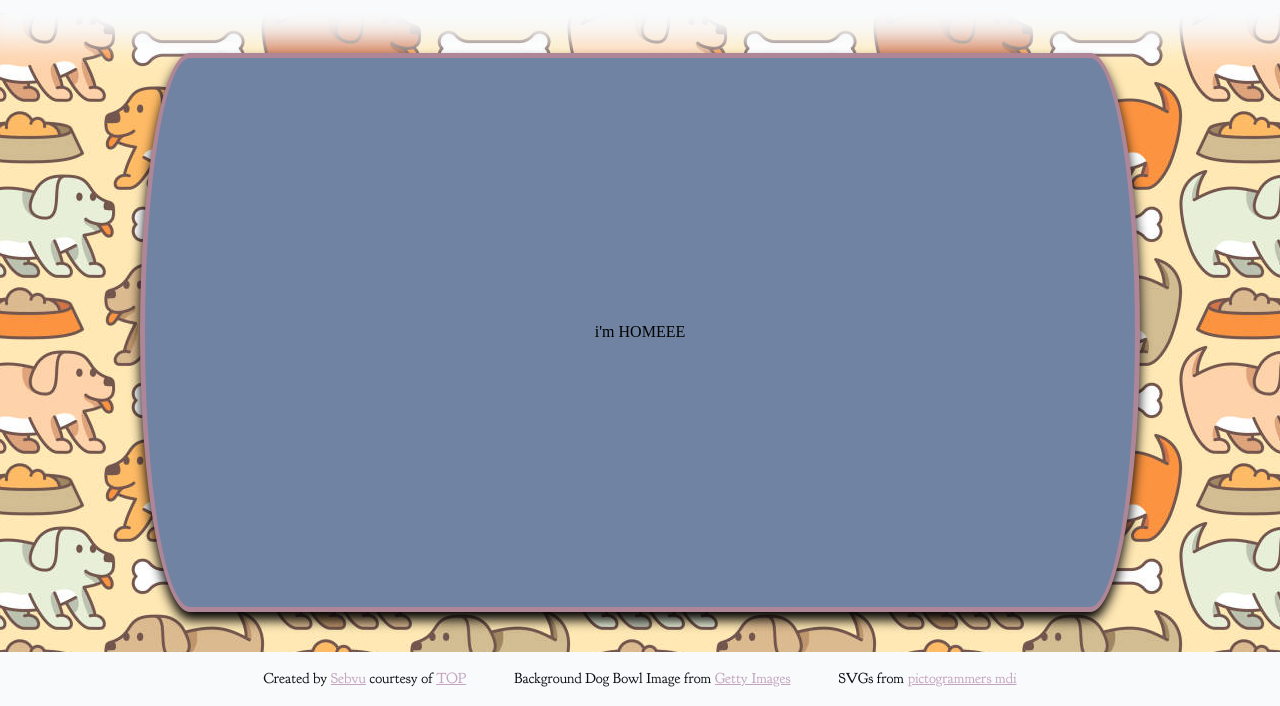
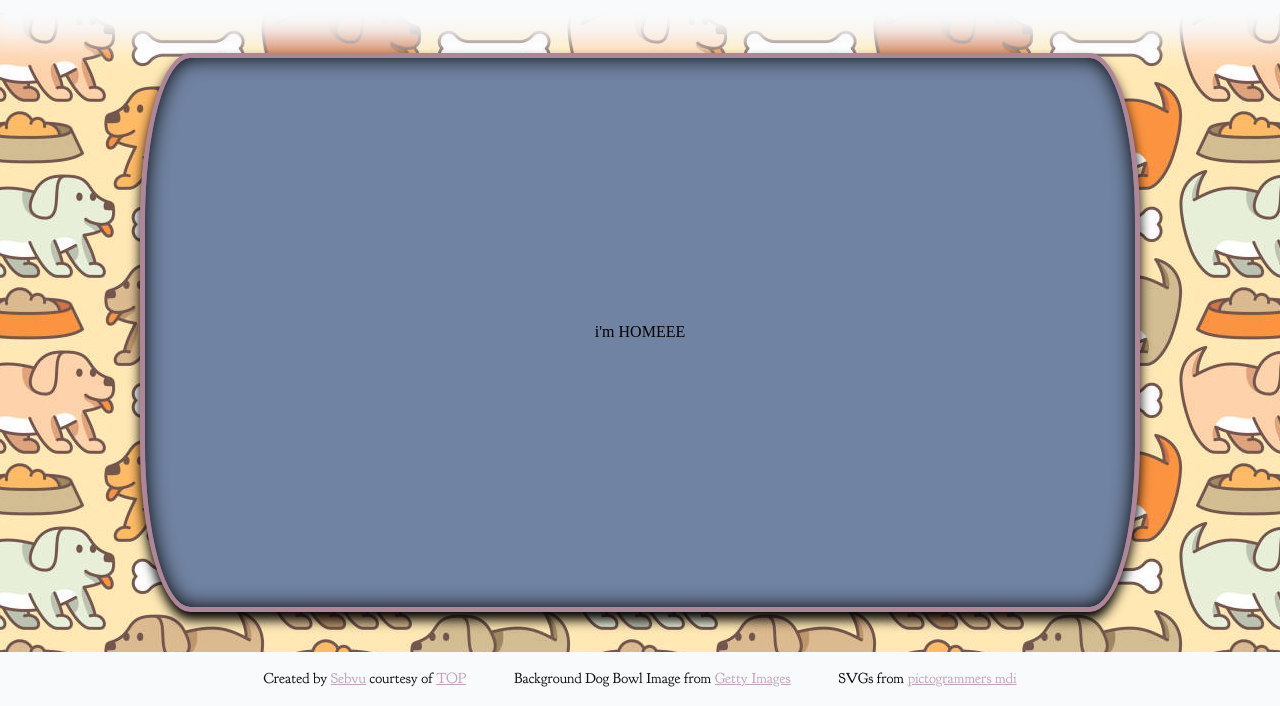
Before and after one commit to sebvu/top-restaurant-page, a website built with webpack: page src/template.html in a window 1280 px wide. Shown: the part 94-800 px from the top of the page. Built offline with nearby package versions, Linux system fonts and the light colour scheme.

Commit message:
feat: adjust content shadow and box style

```diff
--- a/src/styles/styles.css
+++ b/src/styles/styles.css
@@ -142,9 +142,9 @@ body {
   padding: 1rem 3rem;
 
   border: 5px solid var(--accent-color);
-  border-radius: 5% / 50%;
+  border-radius: 5% / 30%;
   background-color: var(--primary-color);
-  box-shadow: 0 8px 12px black;
+  box-shadow: 0 8px 12px black, inset 0 0 20px black;
 }
 
 /* ================ */
```
